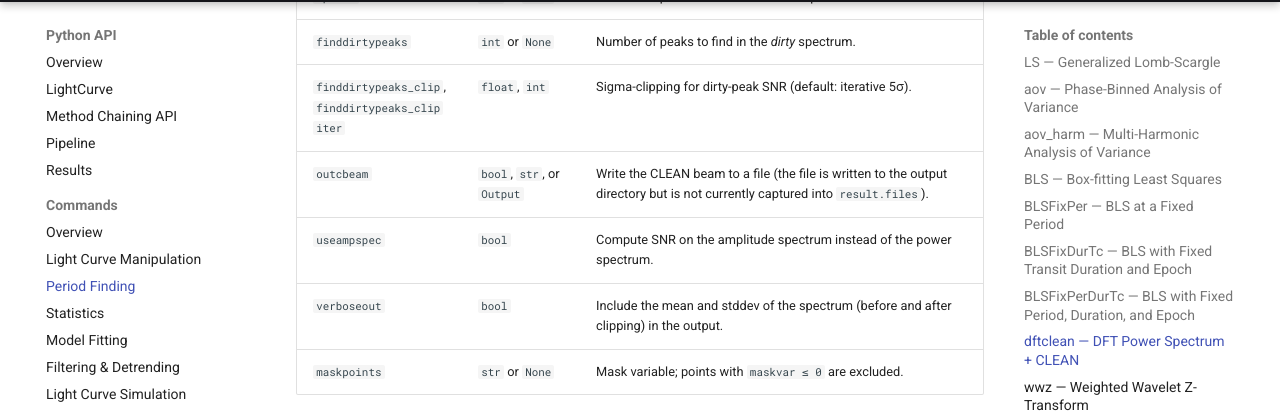
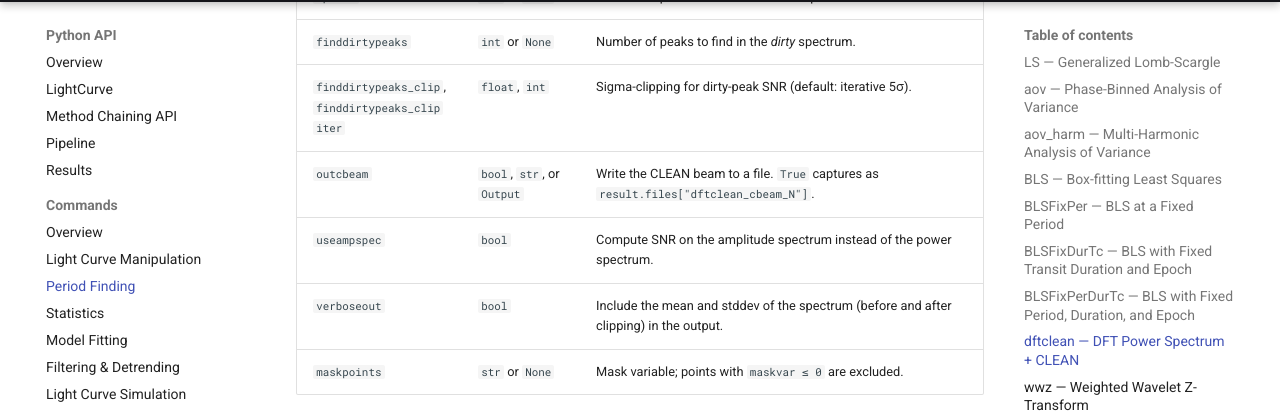
Before and after one commit to joeldhartman/vartools-site, an MkDocs documentation site: the page built from docs/python/commands/period-finding.md, in a window 1280 px wide and 1400 px high, scrolled down 26501 px. Shown: the part 94-507 px from the top of the window. Built offline with MkDocs 1.6.1 and Material for MkDocs 9.7.7, drawn with Linux system fonts in a browser that asks for light colours; comment, search, counter and statistics services are not loaded; the version menu is left out; some of the changed text lies outside the part shown.

Commit message:
Python commands: docs follow-up to wrapper bugfixes
Update docs that previously noted gaps which have now been fixed in
pyvartools / vartools:

- period-finding.md / dftclean: `outcbeam` capture now works; the
  cbeam file appears as `result.files["dftclean_cbeam_N"]`.
- model-fitting.md / nonlinfit: `mcmc_outchains=True` now captures
  the chain file as `result.files["nonlinfit_chains_N"]` (the wrapper
  was looking for the wrong suffix).
- simulation.md / Injectharm: `nsubharm > 0` now works — each
  sub-harmonic uses the same amplitude / phase spec as the
  fundamental (the wrapper previously emitted no per-subharm specs,
  so vartools rejected the command).

```diff
--- a/docs/python/commands/period-finding.md
+++ b/docs/python/commands/period-finding.md
@@ -749,7 +749,7 @@ CLI equivalent: [`-dftclean`](../../cli/period-finding.md#-dftclean-dft-power-sp
 | `npeaks` | `int` or `None` | Number of peaks to find in the *clean* spectrum. |
 | `finddirtypeaks` | `int` or `None` | Number of peaks to find in the *dirty* spectrum. |
 | `finddirtypeaks_clip`, `finddirtypeaks_clipiter` | `float`, `int` | Sigma-clipping for dirty-peak SNR (default: iterative 5σ). |
-| `outcbeam` | `bool`, `str`, or `Output` | Write the CLEAN beam to a file (the file is written to the output directory but is not currently captured into `result.files`). |
+| `outcbeam` | `bool`, `str`, or `Output` | Write the CLEAN beam to a file. `True` captures as `result.files["dftclean_cbeam_N"]`. |
 | `useampspec` | `bool` | Compute SNR on the amplitude spectrum instead of the power spectrum. |
 | `verboseout` | `bool` | Include the mean and stddev of the spectrum (before and after clipping) in the output. |
 | `maskpoints` | `str` or `None` | Mask variable; points with `maskvar ≤ 0` are excluded. |
@@ -776,6 +776,7 @@ When `save_*` keywords are set:
 | `result.files["dftclean_dspec_N"]` | DataFrame: dirty power spectrum (frequency vs. power). |
 | `result.files["dftclean_cspec_N"]` | DataFrame: CLEAN power spectrum. |
 | `result.files["dftclean_wfunc_N"]` | DataFrame: window function. |
+| `result.files["dftclean_cbeam_N"]` | DataFrame: CLEAN beam (when `outcbeam=True`). |
 
 **References**
 
```
Also changed, not shown: docs/python/commands/model-fitting.md (+1 -2 lines), docs/python/commands/simulation.md (+1 -1 lines).
